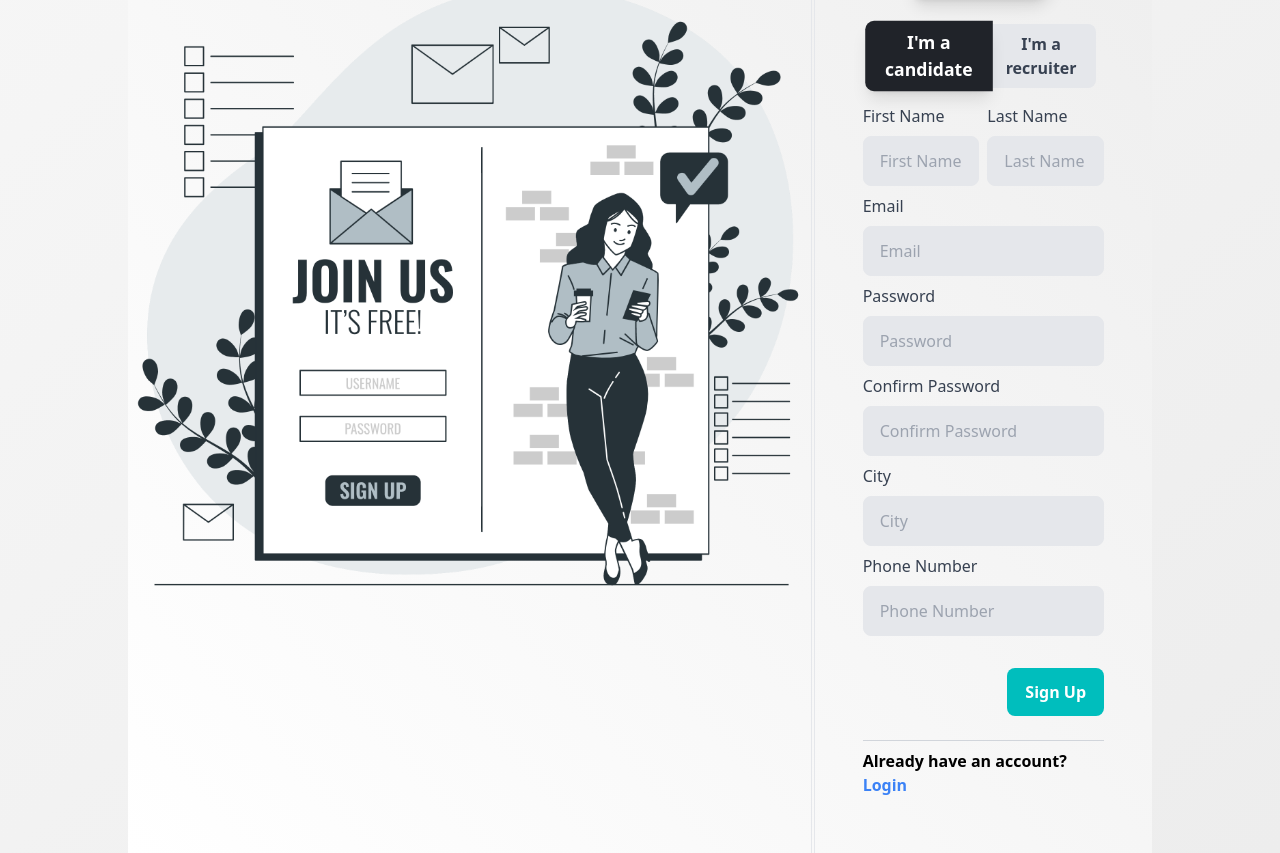
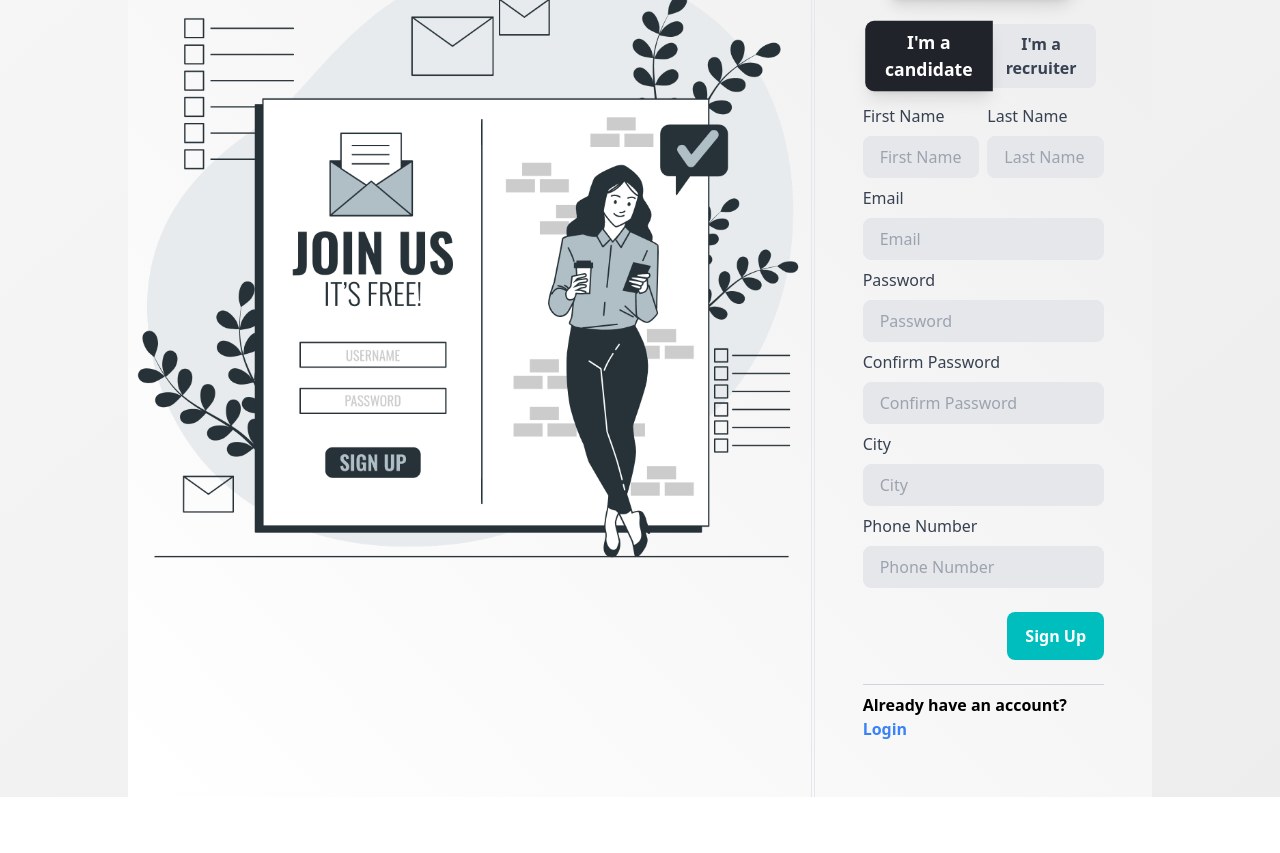
Before and after one commit to codesydney/jrdev, a React (Create React App) app: page /signup in a window 1280 px wide. Shown: the part 320-1173 px from the top of the page. After the commit the page ends 1117 px from the top, so only its background shows below. Built offline with nearby package versions, Linux system fonts and the light colour scheme.

Commit message:
Chore: small adjustements

```diff
--- a/src/components/SignUp.jsx
+++ b/src/components/SignUp.jsx
@@ -108,7 +108,7 @@ function SignUp() {
             method="POST"
           >
             {/* avatar and name */}
-            <div className="flex shadow-lg w-[60%] p-2  gap-2 mx-auto rounded-tr-3xl rounded-bl-xl rounded-tl-3xl rounded-br-3xl">
+            <div className="flex shadow-lg w-[80%] p-2  gap-2 mx-auto rounded-tr-3xl rounded-bl-xl rounded-tl-3xl rounded-br-3xl">
               <div className="mt-2 flex flex-1 flex-col gap-2 justify-center items-center ">
                 <img
                   src={thumbnail ? thumbnail : defaultAvatar}
@@ -178,7 +178,7 @@ function SignUp() {
                   id="firstName"
                   placeholder="First Name"
                   required
-                  className="w-full px-4 py-3 rounded-lg bg-gray-200 mt-2 border focus:border-black focus:bg-white focus:outline-none"
+                  className="w-full px-4 py-2  rounded-lg bg-gray-200 mt-2 border focus:border-black focus:bg-white focus:outline-none"
                 />
               </div>
               <div className="flex-1">
@@ -192,7 +192,7 @@ function SignUp() {
                   id="lastName"
                   placeholder="Last Name"
                   required
-                  className="w-full px-4 py-3 rounded-lg bg-gray-200 mt-2 border focus:border-black focus:bg-white focus:outline-none"
+                  className="w-full px-4 py-2 rounded-lg bg-gray-200 mt-2 border focus:border-black focus:bg-white focus:outline-none"
                 />
               </div>
             </div>
@@ -205,7 +205,7 @@ function SignUp() {
                 id="email"
                 placeholder="Email"
                 required
-                className="w-full px-4 py-3 rounded-lg bg-gray-200 mt-2 border focus:border-black focus:bg-white focus:outline-none"
+                className="w-full px-4 py-2 rounded-lg bg-gray-200 mt-2 border focus:border-black focus:bg-white focus:outline-none"
               />
             </div>
             <div className="mt-2">
@@ -219,7 +219,7 @@ function SignUp() {
                 id="password"
                 placeholder="Password"
                 required
-                className="w-full px-4 py-3 rounded-lg bg-gray-200 mt-2 border focus:border-black focus:bg-white focus:outline-none"
+                className="w-full px-4 py-2 rounded-lg bg-gray-200 mt-2 border focus:border-black focus:bg-white focus:outline-none"
               />
             </div>
             <div className="mt-2">
@@ -233,7 +233,7 @@ function SignUp() {
                 id="passwordConfirm"
                 placeholder="Confirm Password"
                 required
-                className="w-full px-4 py-3 rounded-lg bg-gray-200 mt-2 border focus:border-black focus:bg-white focus:outline-none"
+                className="w-full px-4 py-2 rounded-lg bg-gray-200 mt-2 border focus:border-black focus:bg-white focus:outline-none"
               />
             </div>
             <div className="mt-2">
@@ -245,7 +245,7 @@ function SignUp() {
                 id="city"
                 placeholder="City"
                 required
-                className="w-full px-4 py-3 rounded-lg bg-gray-200 mt-2 border focus:border-black focus:bg-white focus:outline-none"
+                className="w-full px-4 py-2 rounded-lg bg-gray-200 mt-2 border focus:border-black focus:bg-white focus:outline-none"
               />
             </div>
             <div className="mt-2">
@@ -259,14 +259,14 @@ function SignUp() {
                 id="phoneNumber"
                 placeholder="Phone Number"
                 required
-                className="w-full px-4 py-3 rounded-lg bg-gray-200 mt-2 border focus:border-black focus:bg-white focus:outline-none"
+                className="w-full px-4 py-2 rounded-lg bg-gray-200 mt-2 border focus:border-black focus:bg-white focus:outline-none"
               />
             </div>
-            <div className="mt-2 flex justify-end">
-              <p className={valid ? ' ' : 'text-red-500'}>{error}</p>
+            <p className={valid ? ' ' : 'text-red-500 mt-2'}>{error}</p>
+            <div className="flex justify-end">
               <button
                 type="submit"
-                className="w-[40%] disabled block bg-bt-100 hover:bg-bt-200 hover:scale-105 focus:bg-teal-700 text-white font-semibold rounded-lg px-4 py-3 mt-6"
+                className="w-[40%] disabled block bg-bt-100 hover:bg-bt-200 hover:scale-105 focus:bg-teal-700 text-white font-semibold rounded-lg px-4 py-3 mt-4"
               >
                 {spinner ? (
                   <div className="flex justify-center items-center">
```
